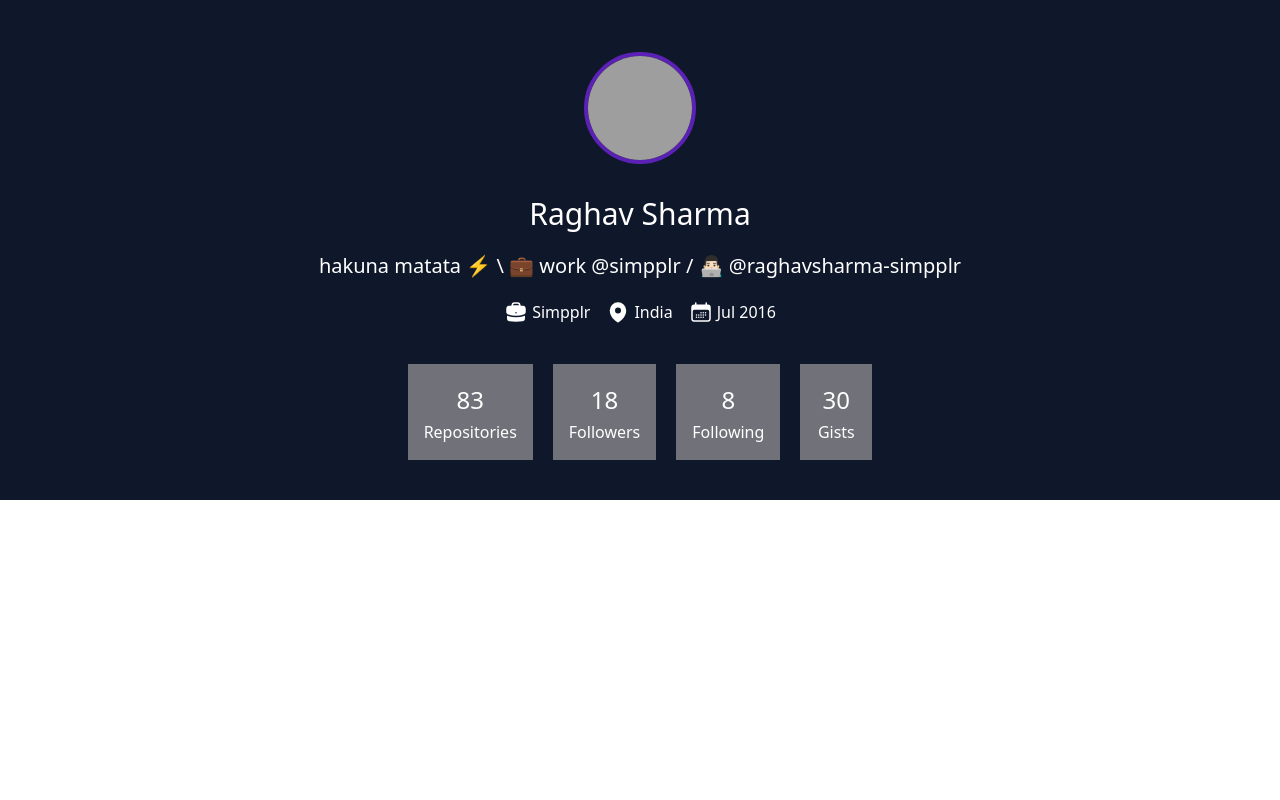
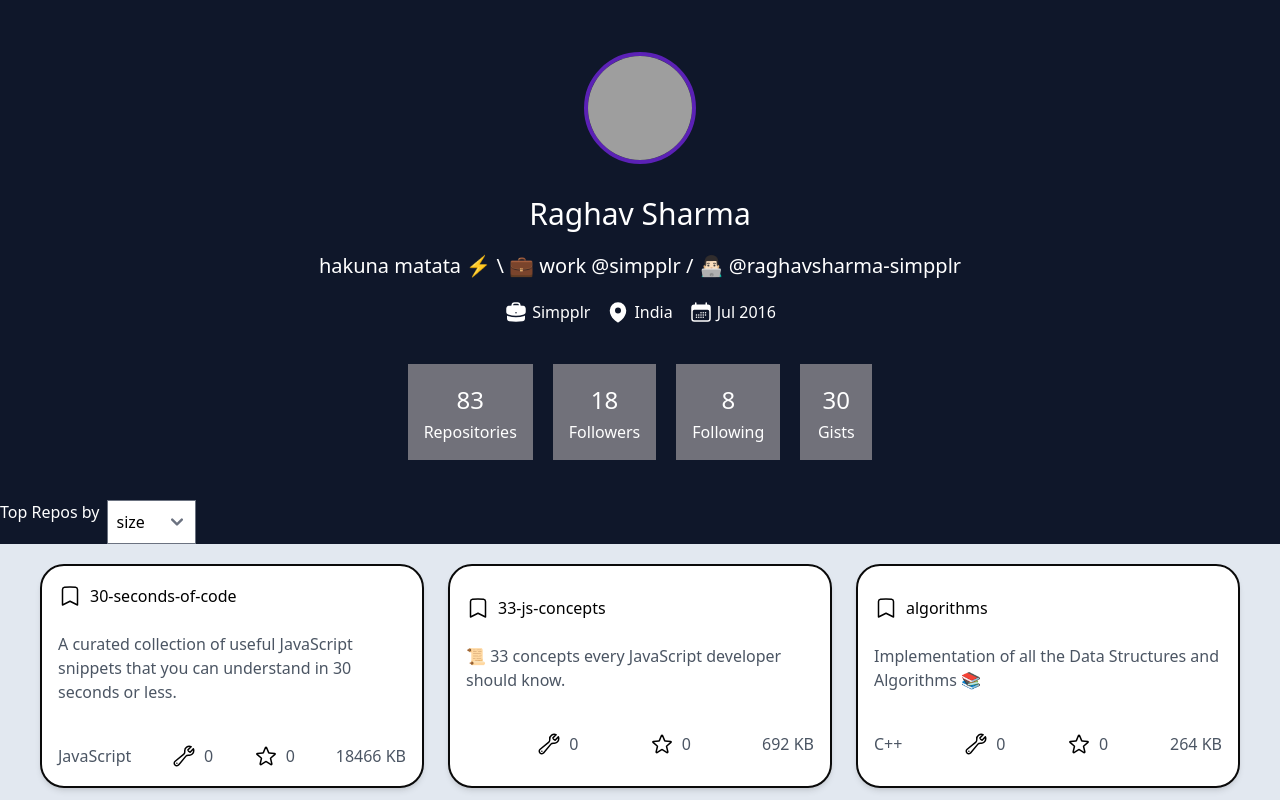
Before and after one commit to anurag587/GitHub-Profile-Viewer, a React (Create React App) app: page /user/1 in a window 1280 px wide. Shown: the top 800 px of the page. Built offline with nearby package versions, Linux system fonts and the light colour scheme; grey boxes are pictures that could not be loaded.

Commit message:
created sort functionality

```diff
--- /dev/null
+++ b/src/Components/RepoCard.js
@@ -0,0 +1,86 @@
+import React from "react";
+import mockData from "../mock.json";
+
+const userRepos = mockData.userReposData;
+
+console.log(userRepos);
+export const RepoCard = ({
+  name,
+  description,
+  language,
+  forks_count,
+  stargazers_count,
+  size,
+}) => {
+  // console.log(mockData.userReposData)
+  return (
+    <div className="mt-5 mb-5">
+      <div className="h-56 w-96 bg-white content-center ml-2 mr-2 p-4 rounded-3xl shadow-md hover:shadow-lg transition duration-300 ease-in-out transform hover:-translate-y-1 border-solid border-2 border-neutral-950 ">
+        <span className="flex items-center gap-2 mb-6">
+          <svg
+            xmlns="http://www.w3.org/2000/svg"
+            fill="none"
+            viewBox="0 0 24 24"
+            strokeWidth={1.5}
+            stroke="currentColor"
+            className="w-6 h-6"
+          >
+            <path
+              strokeLinecap="round"
+              strokeLinejoin="round"
+              d="M17.593 3.322c1.1.128 1.907 1.077 1.907 2.185V21L12 17.25 4.5 21V5.507c0-1.108.806-2.057 1.907-2.185a48.507 48.507 0 0 1 11.186 0Z"
+            />
+          </svg>
+          <h1 className="text-black ">{name}</h1>
+        </span>
+        <span>
+          <p className="text-gray-600 mb-10">{description}</p>
+        </span>
+        <div className="flex justify-between mt-2">
+          <p className="text-gray-600">{language}</p>
+          <span className="flex flex-row gap-2">
+            <svg
+              xmlns="http://www.w3.org/2000/svg"
+              fill="none"
+              viewBox="0 0 24 24"
+              strokeWidth={1.5}
+              stroke="currentColor"
+              className="w-6 h-6"
+            >
+              <path
+                strokeLinecap="round"
+                strokeLinejoin="round"
+                d="M21.75 6.75a4.5 4.5 0 0 1-4.884 4.484c-1.076-.091-2.264.071-2.95.904l-7.152 8.684a2.548 2.548 0 1 1-3.586-3.586l8.684-7.152c.833-.686.995-1.874.904-2.95a4.5 4.5 0 0 1 6.336-4.486l-3.276 3.276a3.004 3.004 0 0 0 2.25 2.25l3.276-3.276c.256.565.398 1.192.398 1.852Z"
+              />
+              <path
+                strokeLinecap="round"
+                strokeLinejoin="round"
+                d="M4.867 19.125h.008v.008h-.008v-.008Z"
+              />
+            </svg>
+            <p className="text-gray-600">{forks_count}</p>
+          </span>
+          <span className="flex flex-row gap-2">
+            <svg
+              xmlns="http://www.w3.org/2000/svg"
+              fill="none"
+              viewBox="0 0 24 24"
+              strokeWidth={1.5}
+              stroke="currentColor"
+              className="w-6 h-6"
+            >
+              <path
+                strokeLinecap="round"
+                strokeLinejoin="round"
+                d="M11.48 3.499a.562.562 0 0 1 1.04 0l2.125 5.111a.563.563 0 0 0 .475.345l5.518.442c.499.04.701.663.321.988l-4.204 3.602a.563.563 0 0 0-.182.557l1.285 5.385a.562.562 0 0 1-.84.61l-4.725-2.885a.562.562 0 0 0-.586 0L6.982 20.54a.562.562 0 0 1-.84-.61l1.285-5.386a.562.562 0 0 0-.182-.557l-4.204-3.602a.562.562 0 0 1 .321-.988l5.518-.442a.563.563 0 0 0 .475-.345L11.48 3.5Z"
+              />
+            </svg>
+            <p className="text-gray-600">{stargazers_count}</p>
+          </span>
+
+          <p className="text-gray-600">{size} KB</p>
+        </div>
+      </div>
+    </div>
+  );
+};
--- a/src/Components/UserInfo.js
+++ b/src/Components/UserInfo.js
@@ -1,16 +1,35 @@
 import { useEffect, useState } from "react";
 import { useParams } from "react-router-dom";
+import { Link } from "react-router-dom";
 import mockData from "../mock.json";
-import { briefcase } from "@heroicons/react/24/solid";
+import { RepoCard } from "./RepoCard";
 
 const userData = mockData.userData;
+const userRepos = mockData.userReposData;
 
 const UserInfo = () => {
+  const [data, setData] = useState([]);
+  const [dataSet, setDataSet] = useState([]);
+  const [sortType, setSortType] = useState('');
+
+  const sortArray = (type) =>{
+    const types = {
+      size: "size",
+      stars: "stargazers_count",
+      forks: "forks_count"
+    }
+    const sortProperty = types[type];
+    const sorted = [...userRepos].sort((a,b)=>b[sortProperty] - a[sortProperty])
+    console.log("array sorted",sorted)
+    setDataSet(sorted);
+  }
+
   const date = userData.created_at;
   const created = new Date(date);
   // const [userData, setUserData] = useState(null);
   const params = useParams();
   const { username } = params;
+
   // console.log(username)
   // const fetchUserInfo = async ()=>{
   // const res = await fetch(`https://api.github.com/users/${username}`)
@@ -22,9 +41,21 @@ const UserInfo = () => {
   //    fetchUserInfo();
   // },[username])
 
+  useEffect(()=>{
+    sortArray(sortType);
+  },[sortType])
+  useEffect(() => {
+    console.log("data updated:", data); // Log data whenever it changes
+    setData(userRepos); // Set data only once when the component mounts
+  }, []);
+
   return (
+    <>
       <div className=" rgb(246, 248, 250) flex flex-col items-center justify-center p-10">
-      <img className="h-28 w-28 rounded-full m-3 border-4 border-violet-800 " src={userData?.avatar_url} />
+        <img
+          className="h-28 w-28 rounded-full m-3 border-4 border-violet-800 "
+          src={userData?.avatar_url}
+        />
         <h1 className="text-3xl mt-5 text-white"> {userData?.name}</h1>
         <p className="text-xl mt-5 text-white"> {userData?.bio}</p>
         <div className="flex gap-4 mt-5  ">
@@ -81,10 +112,12 @@ const UserInfo = () => {
         </div>
         <div className="flex flex-row justify-center gap-5 mt-10 text-white ">
           <div className="flex flex-col items-center rgb(36, 41, 46) p-4 bg-zinc-500">
+            {/* <Link to={`/user/${username}/repository`}> */}
             <span className="flex items-center justify-center  h-10 w-10  text-2xl ">
               {userData?.public_repos}
             </span>
             <h3>Repositories</h3>
+            {/* </Link> */}
           </div>
           <div className="flex flex-col items-center bg-zinc-500 p-4 ">
             <span className="flex items-center justify-center  h-10 w-10  text-2xl ">
@@ -106,6 +139,22 @@ const UserInfo = () => {
           </div>
         </div>
       </div>
+      <div>
+        <span className=" flex flex-row ">
+          <h1 className="mb-5 text-white">Top Repos by</h1>
+          <select className="p-2 ml-2" onChange={(e) => setSortType(e.target.value)}>
+            <option value="size">size</option>
+            <option value="stars">stars</option>
+            <option value="forks">forks</option>
+          </select>
+        </span>
+      </div>
+      <div className="flex flex-wrap gap-2 content-center justify-center  bg-slate-200 w-full h-full">
+        {dataSet.map((item) => (
+          <RepoCard {...item} key={item.id} />
+        ))}
+      </div>
+    </>
   );
 };
 export default UserInfo;
```
Also changed, not shown: 1 other file (tests, documents, lock files or other folders). Lines whose indentation alone changed are shown as unchanged.
